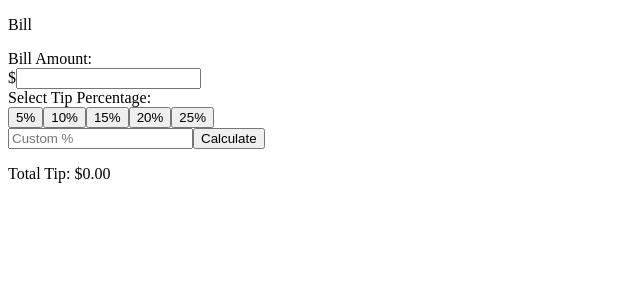
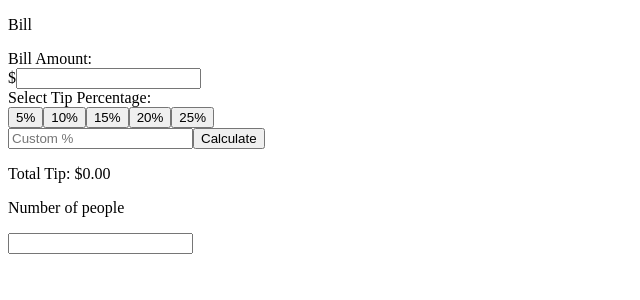
Before and after one commit to VassilevEmil/limechain, a React (Create React App) app: page / in a window 1280 px wide. Shown: the top 300 px of the page, without its empty margins (0-640 px from the left). Built offline with nearby package versions, Linux system fonts and the light colour scheme.

Commit message:
number of people field component is added.

```diff
--- a/src/App.js
+++ b/src/App.js
@@ -1,10 +1,12 @@
 import React, { useState } from "react";
 import InsertBill from "./Components/BillField/InsertBill";
 import CalculatePercentage from "./Components/CalculatePercentage/CalculatePercentage";
+import NumberOfPpl from "./Components/NumberOfPpl/NumberOfPpl";
 
 function App() {
   const [billAmount, setBillAmount] = useState(0);
   const [tipAmount, setTipAmount] = useState(0);
+  const [numberOfPpl, setNumberOfPpl] = useState(0);
 
   const handleBillChange = (amount) => {
     setBillAmount(parseFloat(amount));
@@ -12,6 +14,10 @@ function App() {
 
   const handleTipChange = (amount) => {
     setTipAmount(amount);
+  };
+
+  const handlePeopleChange = (amount) => {
+    setNumberOfPpl(amount);
   };
 
   return (
@@ -23,6 +29,11 @@ function App() {
       />
 
       <p>Total Tip: ${tipAmount.toFixed(2)}</p>
+      <NumberOfPpl
+        numberOfPpl={numberOfPpl}
+        onPeopleChange={handlePeopleChange}
+      />
+
       {/* Other components and calculations */}
     </div>
   );
--- /dev/null
+++ b/src/Components/NumberOfPpl/NumberOfPpl.js
@@ -0,0 +1,20 @@
+import React, { useState } from "react";
+
+function NumberOfPpl({ onPeopleChange }) {
+  const [number, setNumber] = useState("");
+
+  const handleNumberChange = (e) => {
+    const amount = e.target.value;
+    setNumber(amount);
+    onPeopleChange(amount);
+  };
+
+  return (
+    <div>
+      <p>Number of people</p>
+      <input type="number" value={number} onChange={handleNumberChange} />
+    </div>
+  );
+}
+
+export default NumberOfPpl;
```
